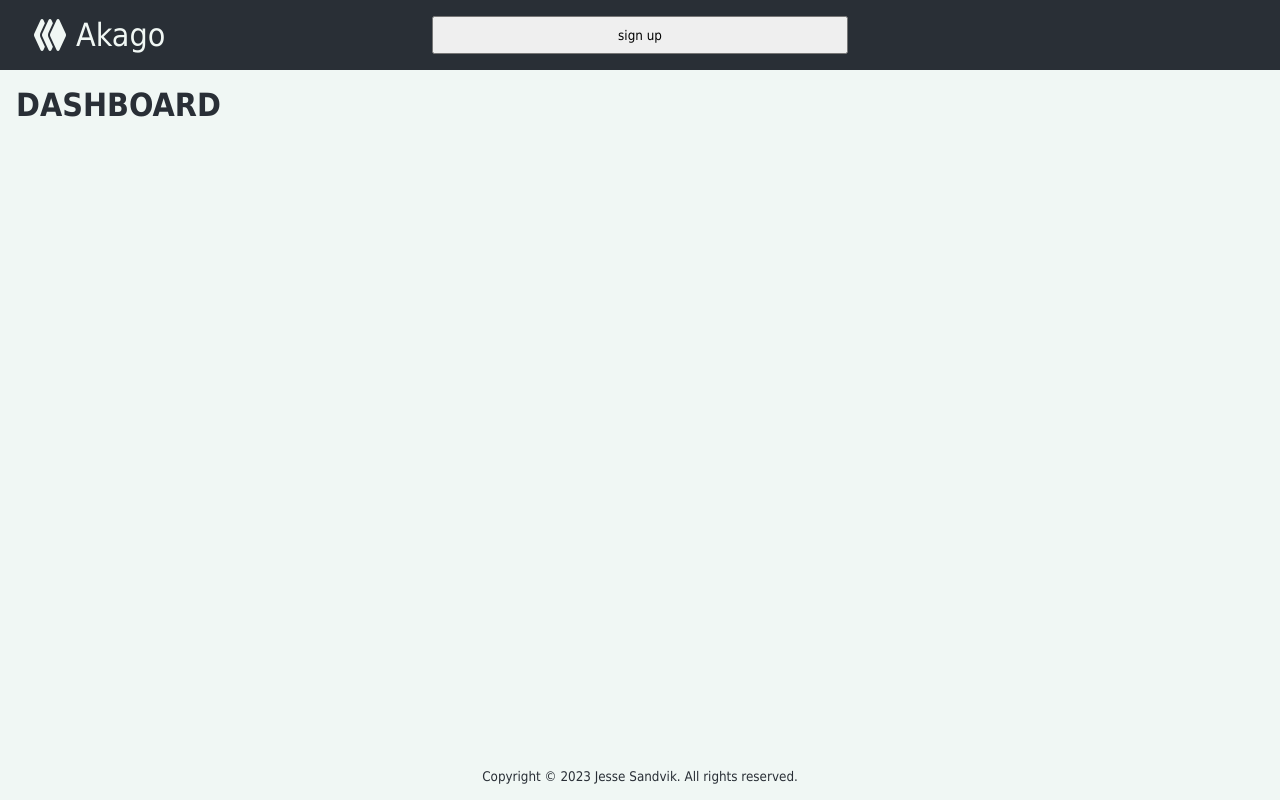
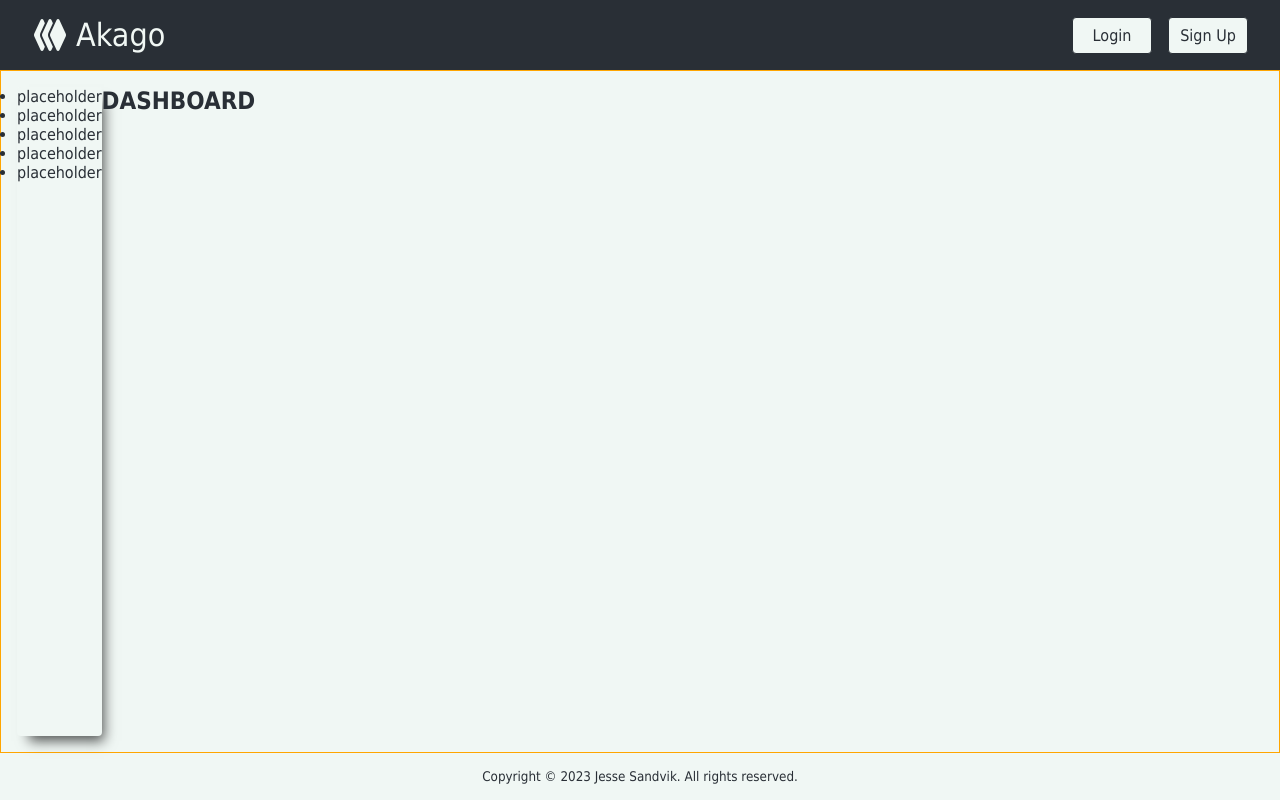
Before and after one commit to JesseSandvik/blckroot, a React (Create React App) app in the folder client/: page /dashboard in a window 1280 px wide. Built offline with nearby package versions, Linux system fonts and the light colour scheme; no server answers; the HTML template or start-up script is replaced by a standard one.

Commit message:
Client: basic sidebar layout for dashboard, header links for signup/login

```diff
--- a/client/src/App.css
+++ b/client/src/App.css
@@ -47,6 +47,39 @@ header .navbar .brand {
   text-transform: capitalize;
 }
 
+header .navbar-right-outer {
+  align-items: center;
+  display: flex;
+  gap: 1rem;
+  grid-column: 3 / -1;
+  justify-content: flex-end;
+  padding: 0 1rem;
+}
+
+header .navbar-right-outer a {
+  align-items: center;
+  background-color: var(--primary-color);
+  border: 1px solid var(--secondary-color);
+  border-radius: 4px;
+  color: var(--secondary-color);
+  display: flex;
+  justify-content: center;
+  padding: 0.5rem;
+  text-align: center;
+  text-transform: capitalize;
+  width: 80px;
+}
+
+header .navbar-right-outer a:active {
+  border: 1px solid var(--accent-color);
+  color: var(--accent-color);
+}
+
+header .navbar-right-outer a:hover {
+  border: 1px solid var(--accent-color);
+  color: var(--accent-color);
+}
+
 main {
   grid-row: 2 / 2;
 }
--- a/client/src/App.tsx
+++ b/client/src/App.tsx
@@ -1,32 +1,44 @@
-import { NavLink, Routes, Route, useNavigate } from 'react-router-dom';
+import { NavLink, Routes, Route, useLocation } from "react-router-dom";
 
-import HomePage from './pages/Home';
-import Dashboard from './pages/Dashboard';
-import SignUpPage from './pages/signup/SignUp';
+import HomePage from "./pages/Home";
+import Dashboard from "./pages/dashboard/Dashboard";
+import SignUpPage from "./pages/signup/SignUp";
 
-import './App.css';
+import "./App.css";
 
 function App() {
-  const navigate = useNavigate();
+  const location = useLocation();
 
   return (
     <div className="App">
       <header>
-        <nav className='navbar'>
-          <div className='navbar-left-outer'>
-            <NavLink className="navbar brand" to="/"><i className="fa-solid fa-layer-group"></i>akago</NavLink>
+        <nav className="navbar">
+          <div className="navbar-left-outer">
+            <NavLink className="navbar brand" to="/">
+              <i className="fa-solid fa-layer-group"></i>akago
+            </NavLink>
           </div>
         </nav>
-        <button onClick={() => navigate('/signup')}>sign up</button>
+        <div className="navbar-right-outer">
+          {location.pathname !== "/login" && (
+            <NavLink to="/login">login</NavLink>
+          )}
+          {location.pathname !== "/signup" && (
+            <NavLink to="/signup">sign up</NavLink>
+          )}
+        </div>
       </header>
       <Routes>
-        <Route path='/' element={<HomePage />}  />
-        <Route path='/signup' element={<SignUpPage />}  />
-        <Route path='/dashboard' element={<Dashboard />}  />
+        <Route path="/" element={<HomePage />} />
+        <Route path="/signup" element={<SignUpPage />} />
+        <Route path="/dashboard" element={<Dashboard />} />
       </Routes>
       <footer>
-        <div className='copyright'>
-          <small>Copyright &copy; {new Date().getFullYear()} Jesse Sandvik. All rights reserved.</small>
+        <div className="copyright">
+          <small>
+            Copyright &copy; {new Date().getFullYear()} Jesse Sandvik. All
+            rights reserved.
+          </small>
         </div>
       </footer>
     </div>
--- a/client/src/index.css
+++ b/client/src/index.css
@@ -11,6 +11,11 @@
 a {
   color: inherit;
   text-decoration: none;
+}
+
+button {
+  cursor: pointer;
+  text-transform: capitalize;
 }
 
 .hide {
--- a/client/src/pages/Dashboard.tsx
+++ /dev/null
@@ -1,11 +0,0 @@
-import React from 'react';
-
-function Dashboard() {
-    return (
-        <main className='Dashboard'>
-            <h1>DASHBOARD</h1>
-        </main>
-    );
-}
-
-export default Dashboard;
--- /dev/null
+++ b/client/src/pages/dashboard/Dashboard.css
@@ -0,0 +1,17 @@
+.Dashboard {
+  border: 1px solid orange;
+  display: grid;
+  grid-template-columns: auto 1fr;
+}
+
+.sidebar-menu {
+  background-color: var(--primary-color);
+  border-radius: 4px;
+  box-shadow: 7px 10px 12px -5px rgba(0, 0, 0, 0.66);
+  transition: 0.5s ease-in-out;
+}
+
+.sidebar-menu:hover {
+  height: 100%;
+  width: 400px;
+}
--- /dev/null
+++ b/client/src/pages/dashboard/Dashboard.tsx
@@ -0,0 +1,24 @@
+import React from "react";
+
+import "./Dashboard.css";
+
+function Dashboard() {
+  return (
+    <main className="Dashboard">
+      <section className="sidebar-menu">
+        <ul>
+          <li>placeholder</li>
+          <li>placeholder</li>
+          <li>placeholder</li>
+          <li>placeholder</li>
+          <li>placeholder</li>
+        </ul>
+      </section>
+      <section className="body">
+        <h1>DASHBOARD</h1>
+      </section>
+    </main>
+  );
+}
+
+export default Dashboard;
--- a/client/src/pages/signup/SignUp.css
+++ b/client/src/pages/signup/SignUp.css
@@ -82,11 +82,9 @@
   border: none;
   border-radius: 4px;
   color: var(--primary-color);
-  cursor: pointer;
   font-size: 1rem;
   font-weight: bold;
   height: 40px;
-  text-transform: capitalize;
   transition: 0.5s ease-in-out;
   width: 160px;
 }
```
